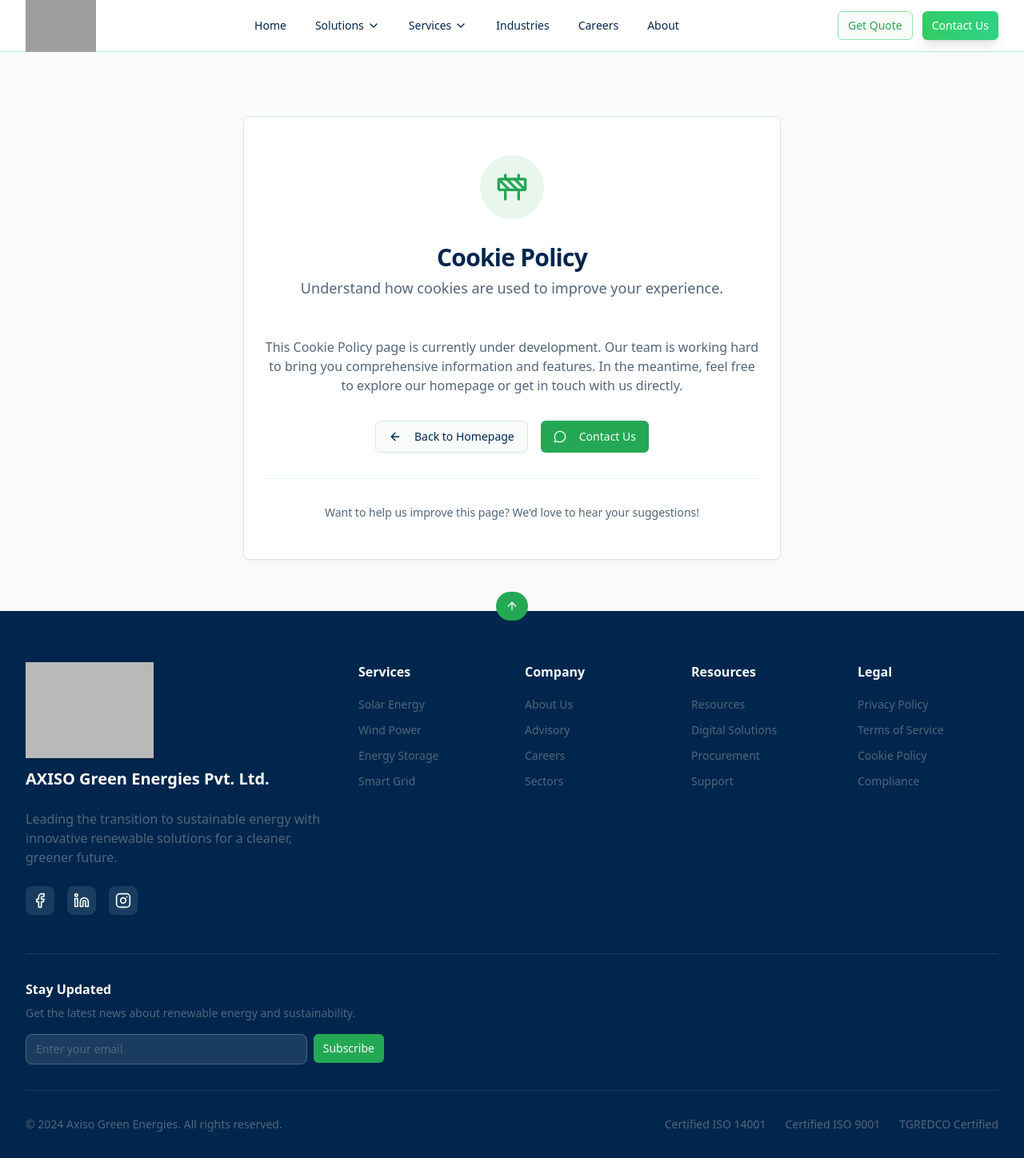
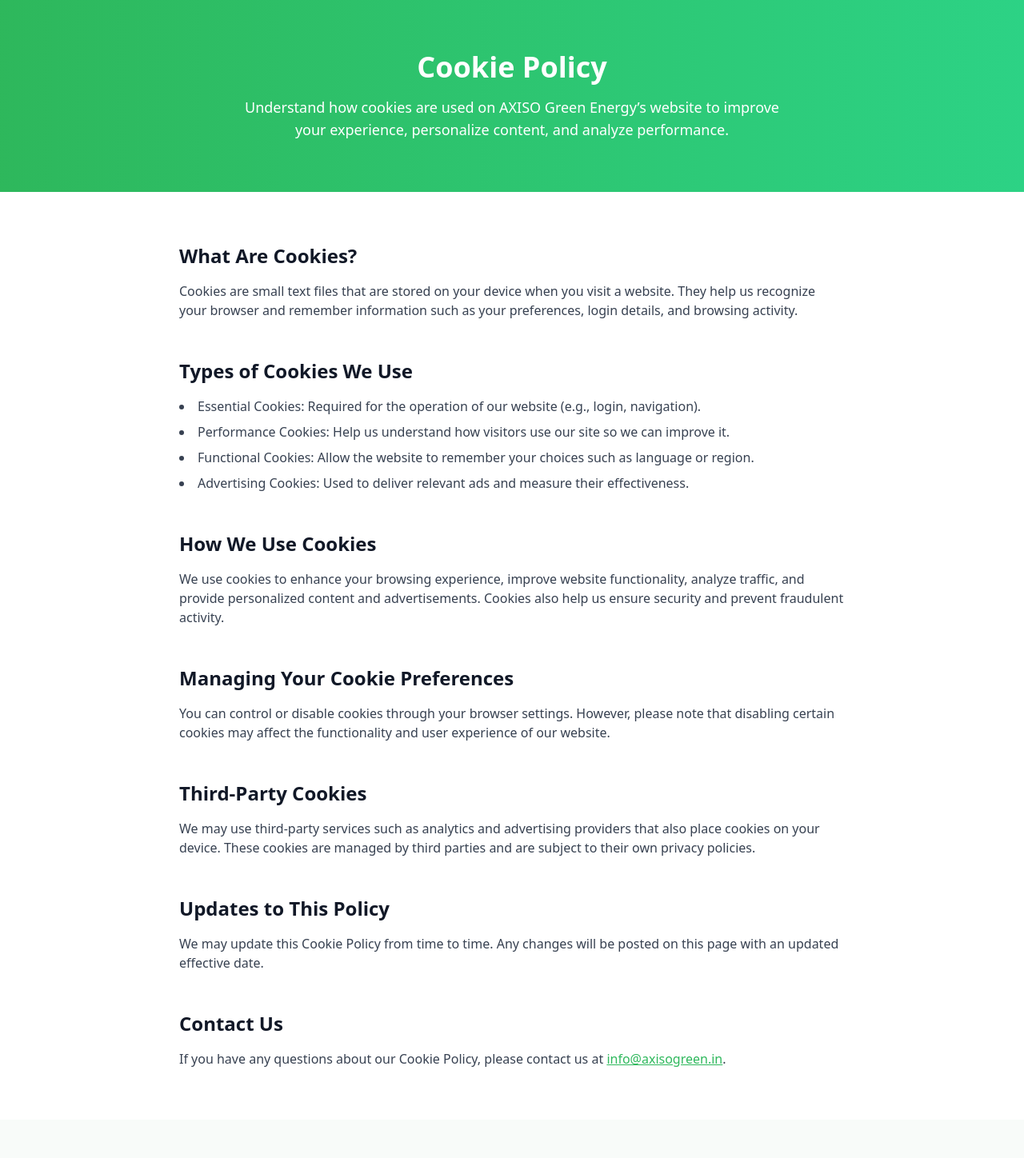
Before and after one commit to azorixsemivlsitraining/axisogreen1, a React (Vite) app: page /cookies in a window 1280 px wide. Shown: the whole page at 80% size. After the commit the page ends 1400 px from the top, so only its background shows below. Built offline with nearby package versions, Linux system fonts and the light colour scheme; grey boxes are pictures that could not be loaded.

Commit message:
Update Cookies.tsx

```diff
--- a/client/pages/Cookies.tsx
+++ b/client/pages/Cookies.tsx
@@ -1,11 +1,129 @@
-import PlaceholderPage from "@/components/PlaceholderPage";
+import * as React from "react";
 
 export default function Cookies() {
   return (
-    <PlaceholderPage
-      title="Cookie Policy"
-      description="Understand how cookies are used to improve your experience."
-      pageName="Cookie Policy"
-    />
+    <div className="bg-white min-h-screen">
+      {/* Header */}
+      <section className="bg-gradient-to-r from-solar-600 to-energy-500 text-white py-16">
+        <div className="max-w-7xl mx-auto px-6 lg:px-8 text-center">
+          <h1 className="text-4xl font-bold mb-4">Cookie Policy</h1>
+          <p className="text-lg max-w-2xl mx-auto">
+            Understand how cookies are used on AXISO Green Energy’s website to
+            improve your experience, personalize content, and analyze
+            performance.
+          </p>
+        </div>
+      </section>
+
+      {/* Content */}
+      <section className="py-16">
+        <div className="max-w-4xl mx-auto px-6 lg:px-8 space-y-12 text-gray-700">
+          {/* Intro */}
+          <div>
+            <h2 className="text-2xl font-semibold text-gray-900 mb-4">
+              What Are Cookies?
+            </h2>
+            <p>
+              Cookies are small text files that are stored on your device when
+              you visit a website. They help us recognize your browser and
+              remember information such as your preferences, login details, and
+              browsing activity.
+            </p>
+          </div>
+
+          {/* Types of Cookies */}
+          <div>
+            <h2 className="text-2xl font-semibold text-gray-900 mb-4">
+              Types of Cookies We Use
+            </h2>
+            <ul className="list-disc list-inside space-y-2">
+              <li>
+                <span className="font-medium">Essential Cookies:</span> Required
+                for the operation of our website (e.g., login, navigation).
+              </li>
+              <li>
+                <span className="font-medium">Performance Cookies:</span> Help
+                us understand how visitors use our site so we can improve it.
+              </li>
+              <li>
+                <span className="font-medium">Functional Cookies:</span> Allow
+                the website to remember your choices such as language or region.
+              </li>
+              <li>
+                <span className="font-medium">Advertising Cookies:</span> Used
+                to deliver relevant ads and measure their effectiveness.
+              </li>
+            </ul>
+          </div>
+
+          {/* How We Use Cookies */}
+          <div>
+            <h2 className="text-2xl font-semibold text-gray-900 mb-4">
+              How We Use Cookies
+            </h2>
+            <p>
+              We use cookies to enhance your browsing experience, improve
+              website functionality, analyze traffic, and provide personalized
+              content and advertisements. Cookies also help us ensure security
+              and prevent fraudulent activity.
+            </p>
+          </div>
+
+          {/* Managing Cookies */}
+          <div>
+            <h2 className="text-2xl font-semibold text-gray-900 mb-4">
+              Managing Your Cookie Preferences
+            </h2>
+            <p>
+              You can control or disable cookies through your browser settings.
+              However, please note that disabling certain cookies may affect the
+              functionality and user experience of our website.
+            </p>
+          </div>
+
+          {/* Third-party Cookies */}
+          <div>
+            <h2 className="text-2xl font-semibold text-gray-900 mb-4">
+              Third-Party Cookies
+            </h2>
+            <p>
+              We may use third-party services such as analytics and advertising
+              providers that also place cookies on your device. These cookies
+              are managed by third parties and are subject to their own privacy
+              policies.
+            </p>
+          </div>
+
+          {/* Updates */}
+          <div>
+            <h2 className="text-2xl font-semibold text-gray-900 mb-4">
+              Updates to This Policy
+            </h2>
+            <p>
+              We may update this Cookie Policy from time to time. Any changes
+              will be posted on this page with an updated effective date.
+            </p>
+          </div>
+
+          {/* Contact */}
+          <div>
+            <h2 className="text-2xl font-semibold text-gray-900 mb-4">
+              Contact Us
+            </h2>
+            <p>
+              If you have any questions about our Cookie Policy, please contact
+              us at{" "}
+              <a
+                href="mailto:info@axisogreen.in"
+                className="text-solar-600 underline"
+              >
+                info@axisogreen.in
+              </a>
+              .
+            </p>
+          </div>
+        </div>
+      </section>
+    </div>
   );
 }
```
